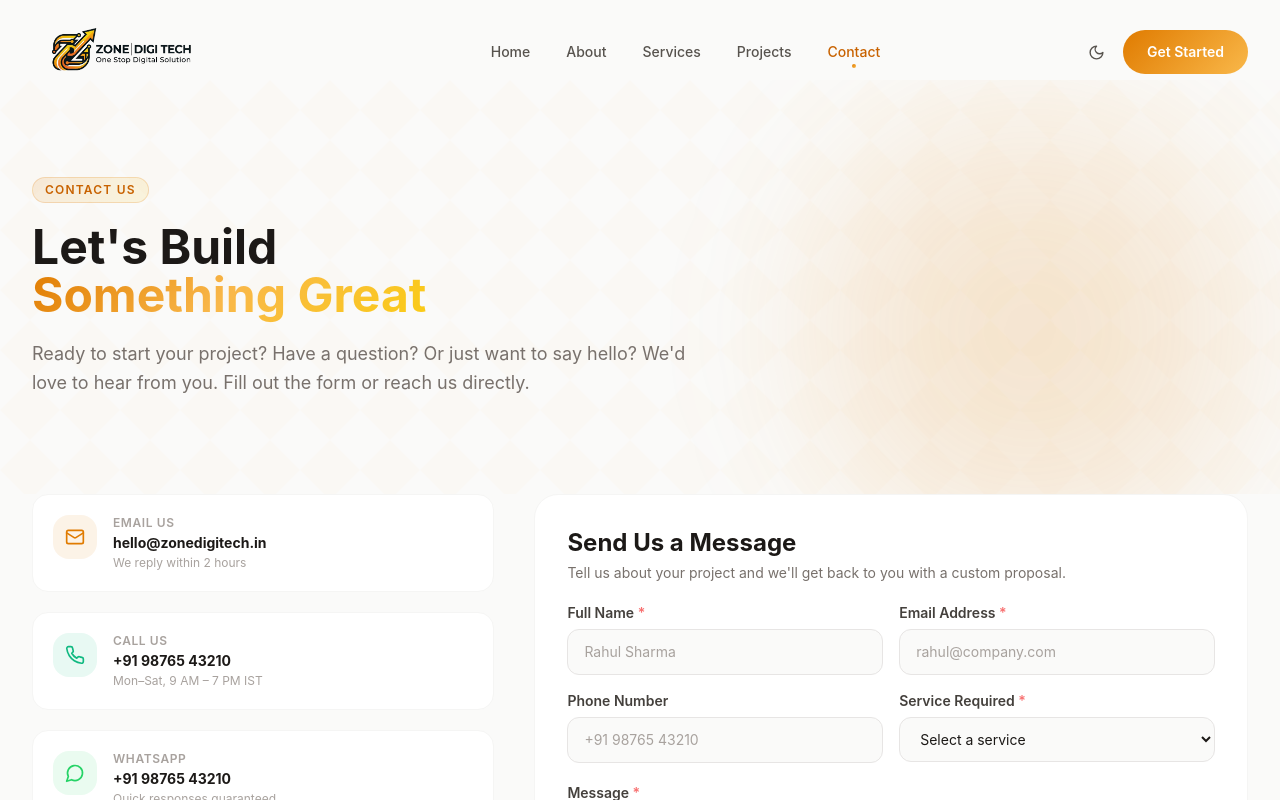
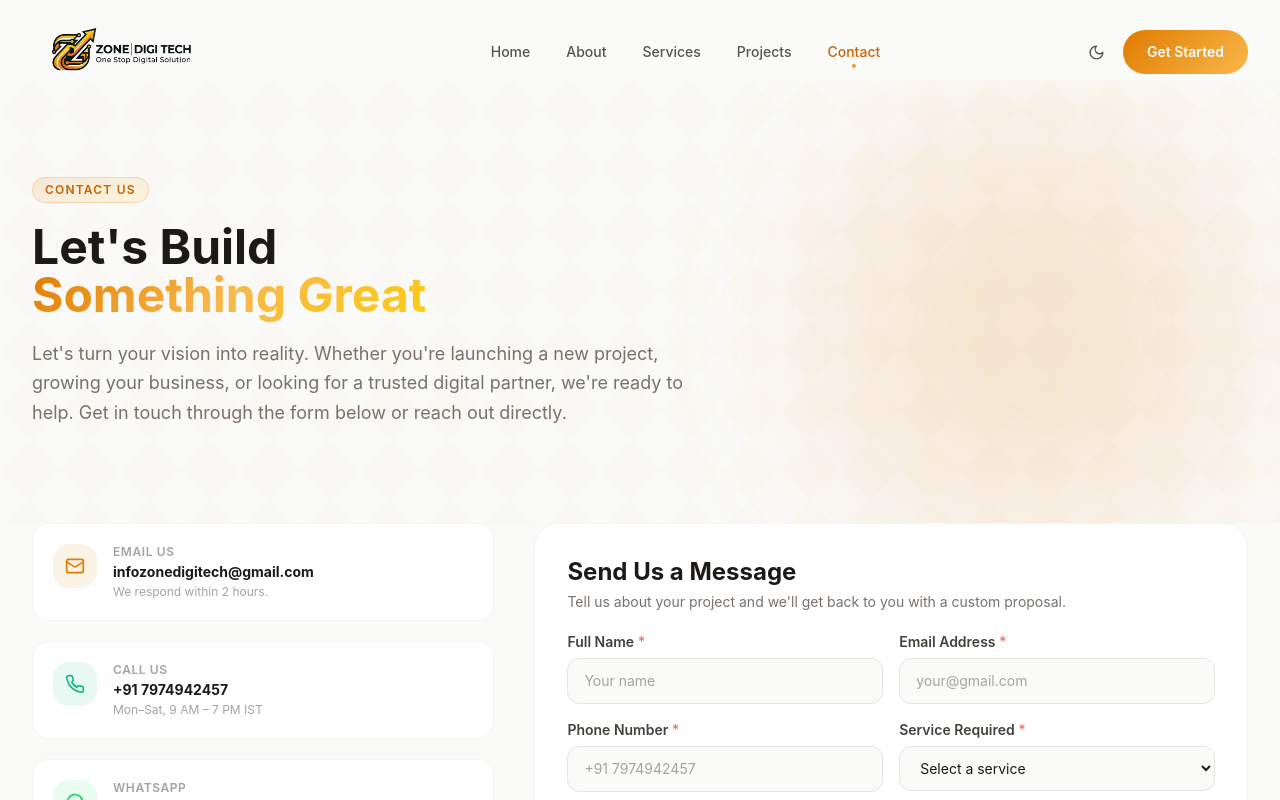
Before and after one commit to hemantMohane29/Zone-Digi-Tech-, a React (Vite) app: page / in a window 1280 px wide. Both pictures are taken after a click on the button "Get Started". Shown: the top 800 px of the page. Built offline with nearby package versions, Linux system fonts and the light colour scheme.

Commit message:
change in contact selection

```diff
--- a/src/components/Footer.jsx
+++ b/src/components/Footer.jsx
@@ -100,21 +100,21 @@ export default function Footer({ onNavigate }) {
                   style={{ background: 'rgba(224,123,0,0.15)' }}>
                   <Mail size={13} className="text-saffron-400" />
                 </div>
-                <span className="text-stone-400 text-sm">hello@zonedigitech.in</span>
+                <a href="mailto:infozonedigitech@gmail.com" className="text-stone-400 text-sm hover:text-saffron-400 transition-colors">infozonedigitech@gmail.com</a>
               </li>
               <li className="flex items-start gap-3">
                 <div className="w-7 h-7 rounded-lg flex items-center justify-center flex-shrink-0 mt-0.5"
                   style={{ background: 'rgba(224,123,0,0.15)' }}>
                   <Phone size={13} className="text-saffron-400" />
                 </div>
-                <span className="text-stone-400 text-sm">+91 98765 43210</span>
+                <a href="tel:+917974942457" className="text-stone-400 text-sm hover:text-saffron-400 transition-colors">+91 7974942457</a>
               </li>
               <li className="flex items-start gap-3">
                 <div className="w-7 h-7 rounded-lg flex items-center justify-center flex-shrink-0 mt-0.5"
                   style={{ background: 'rgba(224,123,0,0.15)' }}>
                   <MapPin size={13} className="text-saffron-400" />
                 </div>
-                <span className="text-stone-400 text-sm">Bangalore, Karnataka<br />India - 560001</span>
+                <span className="text-stone-400 text-sm">Karond, Bhopal<br />Madhya Pradesh, India</span>
               </li>
             </ul>
 
--- a/src/pages/About.jsx
+++ b/src/pages/About.jsx
@@ -111,7 +111,7 @@ export default function About({ onNavigate }) {
               KiranDigital started in 2021 with a simple belief: every Indian business deserves a world-class digital presence. Our founder Arjun Sharma, fresh from working with global design studios, came back to India with a mission to bring that level of quality to local businesses.
             </p>
             <p className="text-stone-500 dark:text-stone-400 leading-relaxed mb-6">
-              Starting from a small co-working space in Indiranagar, Bangalore, we've grown into a full-service creative studio with a team of 12 passionate professionals serving clients across India, the UAE, and the UK.
+              Starting from a small co-working space in Karond, Bhopal, we've grown into a full-service creative studio with a team of 12 passionate professionals serving clients across India, the UAE, and the UK.
             </p>
             <div className="grid grid-cols-2 gap-4 mb-8">
               <div className="p-4 rounded-2xl border border-stone-100 dark:border-stone-800 bg-stone-50 dark:bg-stone-900/40">
--- a/src/pages/Contact.jsx
+++ b/src/pages/Contact.jsx
@@ -15,34 +15,34 @@ const contactDetails = [
   {
     icon: Mail,
     label: 'Email Us',
-    value: 'hello@zonedigitech.in',
-    sub: 'We reply within 2 hours',
+    value: 'infozonedigitech@gmail.com',
+    sub: 'We respond within 2 hours.',
     color: '#e07b00',
-    href: 'mailto:hello@zonedigitech.in',
+    href: 'mailto:infozonedigitech@gmail.com',
   },
   {
     icon: Phone,
     label: 'Call Us',
-    value: '+91 98765 43210',
+    value: '+91 7974942457',
     sub: 'Mon–Sat, 9 AM – 7 PM IST',
     color: '#10b981',
-    href: 'tel:+919876543210',
+    href: 'tel:+917974942457',
   },
   {
     icon: MessageCircle,
     label: 'WhatsApp',
-    value: '+91 98765 43210',
+    value: '+91 7974942457',
     sub: 'Quick responses guaranteed',
     color: '#25D366',
-    href: 'https://wa.me/919876543210',
+    href: 'https://wa.me/917974942457',
   },
   {
     icon: MapPin,
     label: 'Visit Us',
-    value: 'Indiranagar, Bangalore',
-    sub: 'Karnataka, India - 560038',
+    value: 'Karond, Bhopal',
+    sub: 'Madhya Pradesh, India',
     color: '#0ea5e9',
-    href: 'https://maps.google.com/?q=Indiranagar,+Bangalore,+Karnataka,+India+-+560038',
+    href: 'https://maps.google.com/?q=Karond,+Bhopal,+Madhya+Pradesh,+India',
   },
 ];
 
@@ -66,6 +66,7 @@ export default function Contact() {
     const e = {};
     if (!form.name.trim()) e.name = 'Name is required';
     if (!form.email.trim() || !/^[^\s@]+@[^\s@]+\.[^\s@]+$/.test(form.email)) e.email = 'Valid email is required';
+    if (!form.phone.trim()) e.phone = 'Phone number is required';
     if (!form.service) e.service = 'Please select a service';
     if (!form.message.trim() || form.message.length < 20) e.message = 'Message must be at least 20 characters';
     return e;
@@ -104,7 +105,7 @@ export default function Contact() {
               <span className="gradient-text">Something Great</span>
             </h1>
             <p className="text-stone-500 dark:text-stone-400 text-lg leading-relaxed">
-              Ready to start your project? Have a question? Or just want to say hello? We'd love to hear from you. Fill out the form or reach us directly.
+              Let's turn your vision into reality. Whether you're launching a new project, growing your business, or looking for a trusted digital partner, we're ready to help. Get in touch through the form below or reach out directly.
             </p>
           </div>
         </div>
@@ -186,7 +187,7 @@ export default function Contact() {
 
               {/* WhatsApp CTA */}
               <a
-                href="https://wa.me/919876543210?text=Hi%20KiranDigital!%20I%27d%20like%20to%20discuss%20a%20project."
+                href="https://wa.me/917974942457?text=Hi%20Zone%20Digi%20Tech!%20I%27d%20like%20to%20discuss%20a%20project."
                 target="_blank"
                 rel="noopener noreferrer"
                 className="group animate-on-scroll flex items-center gap-3 p-4 rounded-2xl text-white font-semibold hover:bg-white hover:text-emerald-600 hover:shadow-lg hover:-translate-y-0.5 transition-all duration-300"
@@ -245,10 +246,9 @@ export default function Contact() {
                         name="name"
                         value={form.name}
                         onChange={handleChange}
-                        placeholder="Rahul Sharma"
-                        className={`w-full px-4 py-3 rounded-xl border text-sm bg-stone-50 dark:bg-stone-800 text-stone-900 dark:text-white placeholder:text-stone-400 transition-all duration-200 outline-none focus:ring-2 focus:ring-saffron-400/40 focus:border-saffron-400 ${
-                          errors.name ? 'border-red-400' : 'border-stone-200 dark:border-stone-700'
-                        }`}
+                        placeholder="Your name"
+                        className={`w-full px-4 py-3 rounded-xl border text-sm bg-stone-50 dark:bg-stone-800 text-stone-900 dark:text-white placeholder:text-stone-400 transition-all duration-200 outline-none focus:ring-2 focus:ring-saffron-400/40 focus:border-saffron-400 ${errors.name ? 'border-red-400' : 'border-stone-200 dark:border-stone-700'
+                          }`}
                       />
                       {errors.name && <p className="text-red-400 text-xs mt-1">{errors.name}</p>}
                     </div>
@@ -263,10 +263,9 @@ export default function Contact() {
                         name="email"
                         value={form.email}
                         onChange={handleChange}
-                        placeholder="rahul@company.com"
-                        className={`w-full px-4 py-3 rounded-xl border text-sm bg-stone-50 dark:bg-stone-800 text-stone-900 dark:text-white placeholder:text-stone-400 transition-all duration-200 outline-none focus:ring-2 focus:ring-saffron-400/40 focus:border-saffron-400 ${
-                          errors.email ? 'border-red-400' : 'border-stone-200 dark:border-stone-700'
-                        }`}
+                        placeholder="your@gmail.com"
+                        className={`w-full px-4 py-3 rounded-xl border text-sm bg-stone-50 dark:bg-stone-800 text-stone-900 dark:text-white placeholder:text-stone-400 transition-all duration-200 outline-none focus:ring-2 focus:ring-saffron-400/40 focus:border-saffron-400 ${errors.email ? 'border-red-400' : 'border-stone-200 dark:border-stone-700'
+                          }`}
                       />
                       {errors.email && <p className="text-red-400 text-xs mt-1">{errors.email}</p>}
                     </div>
@@ -274,16 +273,18 @@ export default function Contact() {
                     {/* Phone */}
                     <div>
                       <label className="block text-sm font-semibold text-stone-700 dark:text-stone-300 mb-1.5">
-                        Phone Number
+                        Phone Number <span className="text-red-400">*</span>
                       </label>
                       <input
                         type="tel"
                         name="phone"
                         value={form.phone}
                         onChange={handleChange}
-                        placeholder="+91 98765 43210"
-                        className="w-full px-4 py-3 rounded-xl border border-stone-200 dark:border-stone-700 text-sm bg-stone-50 dark:bg-stone-800 text-stone-900 dark:text-white placeholder:text-stone-400 transition-all duration-200 outline-none focus:ring-2 focus:ring-saffron-400/40 focus:border-saffron-400"
+                        placeholder="+91 7974942457"
+                        className={`w-full px-4 py-3 rounded-xl border text-sm bg-stone-50 dark:bg-stone-800 text-stone-900 dark:text-white placeholder:text-stone-400 transition-all duration-200 outline-none focus:ring-2 focus:ring-saffron-400/40 focus:border-saffron-400 ${errors.phone ? 'border-red-400' : 'border-stone-200 dark:border-stone-700'
+                          }`}
                       />
+                      {errors.phone && <p className="text-red-400 text-xs mt-1">{errors.phone}</p>}
                     </div>
 
                     {/* Service */}
@@ -295,9 +296,8 @@ export default function Contact() {
                         name="service"
                         value={form.service}
                         onChange={handleChange}
-                        className={`w-full px-4 py-3 rounded-xl border text-sm bg-stone-50 dark:bg-stone-800 text-stone-900 dark:text-white transition-all duration-200 outline-none focus:ring-2 focus:ring-saffron-400/40 focus:border-saffron-400 ${
-                          errors.service ? 'border-red-400' : 'border-stone-200 dark:border-stone-700'
-                        } ${!form.service ? 'text-stone-400' : ''}`}
+                        className={`w-full px-4 py-3 rounded-xl border text-sm bg-stone-50 dark:bg-stone-800 text-stone-900 dark:text-white transition-all duration-200 outline-none focus:ring-2 focus:ring-saffron-400/40 focus:border-saffron-400 ${errors.service ? 'border-red-400' : 'border-stone-200 dark:border-stone-700'
+                          } ${!form.service ? 'text-stone-400' : ''}`}
                       >
                         <option value="" disabled>Select a service</option>
                         {services.map(s => <option key={s} value={s}>{s}</option>)}
@@ -316,10 +316,9 @@ export default function Contact() {
                       value={form.message}
                       onChange={handleChange}
                       rows={5}
-                      placeholder="Tell us about your project — what you need, your timeline, and any specific requirements..."
-                      className={`w-full px-4 py-3 rounded-xl border text-sm bg-stone-50 dark:bg-stone-800 text-stone-900 dark:text-white placeholder:text-stone-400 transition-all duration-200 outline-none focus:ring-2 focus:ring-saffron-400/40 focus:border-saffron-400 resize-none ${
-                        errors.message ? 'border-red-400' : 'border-stone-200 dark:border-stone-700'
-                      }`}
+                      placeholder="Tell us about your project, what you need, your timeline, and any specific requirements..."
+                      className={`w-full px-4 py-3 rounded-xl border text-sm bg-stone-50 dark:bg-stone-800 text-stone-900 dark:text-white placeholder:text-stone-400 transition-all duration-200 outline-none focus:ring-2 focus:ring-saffron-400/40 focus:border-saffron-400 resize-none ${errors.message ? 'border-red-400' : 'border-stone-200 dark:border-stone-700'
+                        }`}
                     />
                     {errors.message && <p className="text-red-400 text-xs mt-1">{errors.message}</p>}
                     <p className="text-stone-400 text-xs mt-1 text-right">{form.message.length} characters</p>
--- a/src/pages/Home.jsx
+++ b/src/pages/Home.jsx
@@ -504,7 +504,7 @@ export default function Home({ onNavigate }) {
                 <span className="flex items-center gap-2">Get Free Consultation <ArrowRight size={16} /></span>
               </button>
               <a
-                href="https://wa.me/919876543210"
+                href="https://wa.me/917974942457"
                 target="_blank"
                 rel="noopener noreferrer"
                 className="group inline-flex items-center gap-2 px-8 py-3.5 rounded-full font-semibold text-sm border-2 border-emerald-500 text-emerald-600 dark:text-emerald-400 hover:bg-white hover:text-emerald-600 transition-all duration-300"
--- a/src/pages/Services.jsx
+++ b/src/pages/Services.jsx
@@ -259,7 +259,7 @@ export default function Services({ onNavigate }) {
               <span className="flex items-center gap-2">Book Free Consultation <ArrowRight size={16} /></span>
             </button>
             <a
-              href="https://wa.me/919876543210"
+              href="https://wa.me/917974942457"
               target="_blank"
               rel="noopener noreferrer"
               className="group inline-flex items-center gap-2 px-8 py-3.5 rounded-full font-semibold text-sm border-2 border-emerald-500 text-emerald-600 dark:text-emerald-400 hover:bg-white hover:text-emerald-600 transition-all duration-300"
```
Also changed, not shown: index.html (+4 -3 lines), src/App.jsx (+13 -5 lines).
